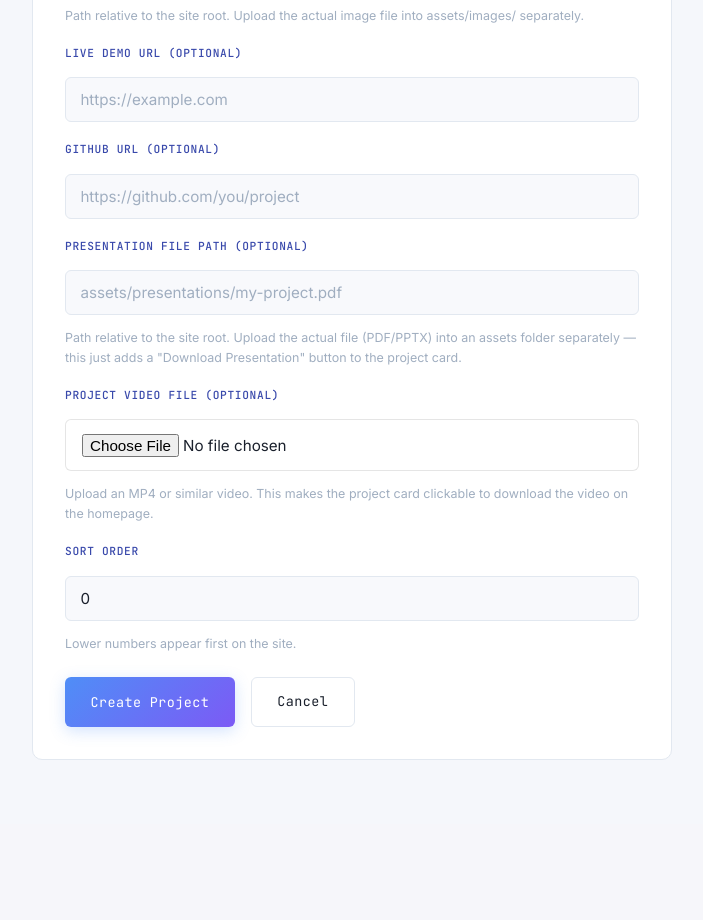
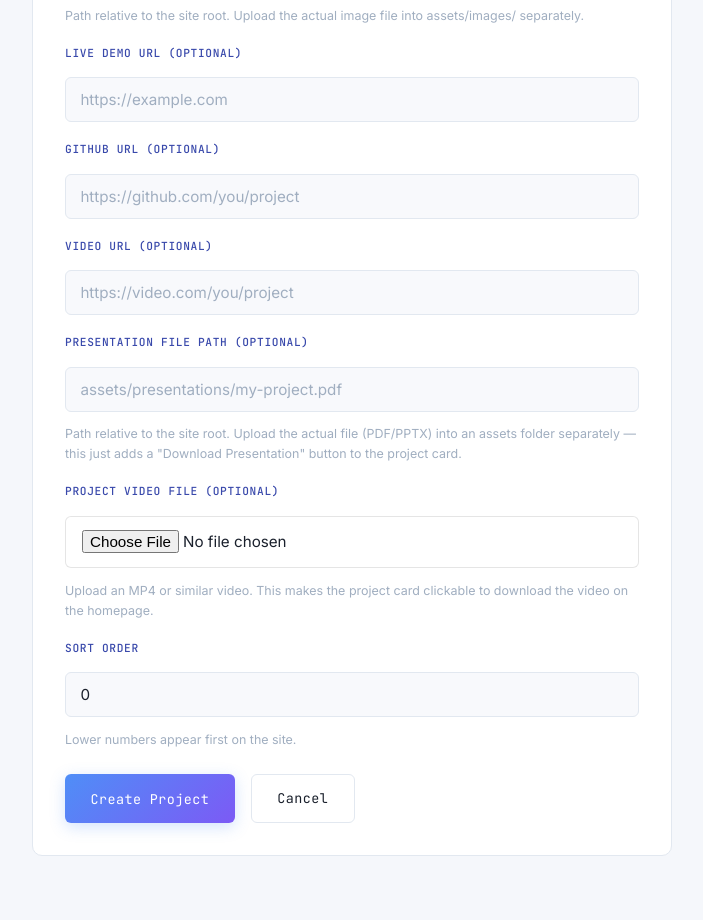
Before and after one commit to Pemindu-Prabodhitha/My_Porfolio, a PHP site: page /php/admin/project-edit.php in a window 1280 px wide. Shown: the part 666-1586 px from the top of the page, without its empty margins (32-735 px from the left). Before the commit the page ends 1426 px from the top, so only its background shows below. Run offline with PHP 8.4, Linux system fonts and the light colour scheme; the visitor is signed in with stand-in values (Sample User, id 1).

Commit message:
video url added

```diff
--- a/index.php
+++ b/index.php
@@ -169,6 +169,7 @@ if ($pdo !== null) {
                 'github' => $row['github_url'],
                 'presentation' => $row['presentation_path'] ?? '',
                 'video_path' => $row['video_path'] ?? '',
+                'video' => $row['video_url'] ??'',
             ];
         }
         $dataSource = 'database';
@@ -424,7 +425,7 @@ $isDarkMode = ($siteContent['dark_mode'] ?? '0') === '1';
       <?php else: ?>
         <?php foreach ($projects as $index => $project): ?>
           <article class="project-card" data-tags="<?php echo e(implode(',', $project['tags'])); ?>">
-            <a href="https://youtube.com">
+            <a href="<?php echo e($project['video']); ?>">
             <span class="project-spec">PROJECT_<?php echo str_pad($index + 1, 2, '0', STR_PAD_LEFT); ?></span>
             <div class="project-thumb">
               <img src="<?php echo e($project['image']); ?>" alt="<?php echo e($project['title']); ?> screenshot" loading="lazy">
--- a/php/admin/project-edit.php
+++ b/php/admin/project-edit.php
@@ -16,6 +16,7 @@ $project = [
     'presentation_path' => '',
     'video_path' => '',
     'sort_order' => 0,
+    'video_url' => '',
 ];
 
 $errors = [];
@@ -58,6 +59,7 @@ if ($_SERVER['REQUEST_METHOD'] === 'POST') {
         $project['github_url'] = trim($_POST['github_url'] ?? '');
         $project['presentation_path'] = trim($_POST['presentation_path'] ?? '');
         $project['sort_order'] = (int) ($_POST['sort_order'] ?? 0);
+        $project['video_url'] = trim($_POST['video_url'] ?? '');
 
         if ($project['title'] === '' || strlen($project['title']) > 150) {
             $errors[] = 'Title is required (max 150 characters).';
@@ -71,7 +73,7 @@ if ($_SERVER['REQUEST_METHOD'] === 'POST') {
         if ($project['image'] === '') {
             $errors[] = 'Image path is required (e.g. assets/images/my-project.jpg).';
         }
-        foreach (['live_url', 'github_url'] as $urlField) {
+        foreach (['live_url', 'github_url','video_url'] as $urlField) {
             if ($project[$urlField] !== '' && !filter_var($project[$urlField], FILTER_VALIDATE_URL)) {
                 $errors[] = ucfirst(str_replace('_', ' ', $urlField)) . ' must be a valid URL.';
             }
@@ -115,7 +117,7 @@ if ($_SERVER['REQUEST_METHOD'] === 'POST') {
                     $stmt = $pdo->prepare(
                         'UPDATE projects SET title=:title, description=:description, tags=:tags,
                          image=:image, live_url=:live_url, github_url=:github_url,
-                         presentation_path=:presentation_path, video_path=:video_path, sort_order=:sort_order
+                         presentation_path=:presentation_path, video_path=:video_path, sort_order=:sort_order,video_url=:video_url
                          WHERE id=:id'
                     );
                     $stmt->execute([
@@ -129,13 +131,14 @@ if ($_SERVER['REQUEST_METHOD'] === 'POST') {
                         ':video_path' => $project['video_path'] ?: null,
                         ':sort_order' => $project['sort_order'],
                         ':id' => $id,
+                        ':video_url' => $project['video_url'] ?: null,
                     ]);
                     header('Location: projects.php?flash=updated');
                     exit;
                 } else {
                     $stmt = $pdo->prepare(
-                        'INSERT INTO projects (title, description, tags, image, live_url, github_url, presentation_path, video_path, sort_order)
-                         VALUES (:title, :description, :tags, :image, :live_url, :github_url, :presentation_path, :video_path, :sort_order)'
+                        'INSERT INTO projects (title, description, tags, image, live_url, github_url, presentation_path, video_path, sort_order,video_url)
+                         VALUES (:title, :description, :tags, :image, :live_url, :github_url, :presentation_path, :video_path, :sort_order,:video_url)'
                     );
                     $stmt->execute([
                         ':title' => $project['title'],
@@ -147,6 +150,7 @@ if ($_SERVER['REQUEST_METHOD'] === 'POST') {
                         ':presentation_path' => $project['presentation_path'] ?: null,
                         ':video_path' => $project['video_path'] ?: null,
                         ':sort_order' => $project['sort_order'],
+                        ':video_url' => $project['video_url'] ?: null,
                     ]);
                     header('Location: projects.php?flash=created');
                     exit;
@@ -209,6 +213,11 @@ include __DIR__ . '/_header.php';
   </div>
 
   <div class="form-group">
+    <label for="video_url">Video URL (optional)</label>
+    <input type="url" id="video_url" name="video_url" value="<?php echo e($project['video_url']); ?>" placeholder="https://video.com/you/project">
+  </div>
+
+  <div class="form-group">
     <label for="presentation_path">Presentation File Path (optional)</label>
     <input type="text" id="presentation_path" name="presentation_path" value="<?php echo e($project['presentation_path'] ?? ''); ?>" placeholder="assets/presentations/my-project.pdf">
     <p class="hint">Path relative to the site root. Upload the actual file (PDF/PPTX) into an assets folder separately — this just adds a "Download Presentation" button to the project card.</p>
```
